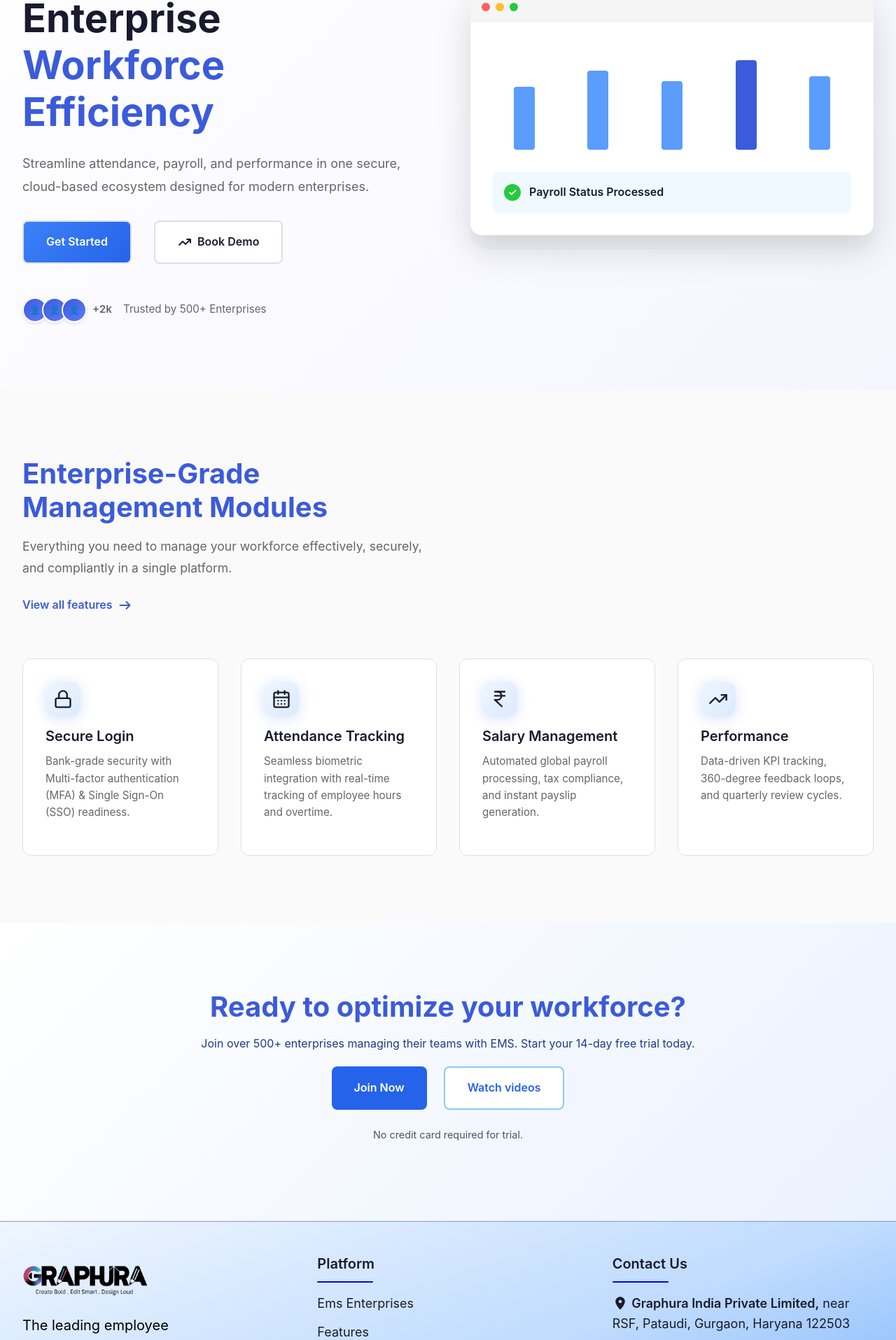
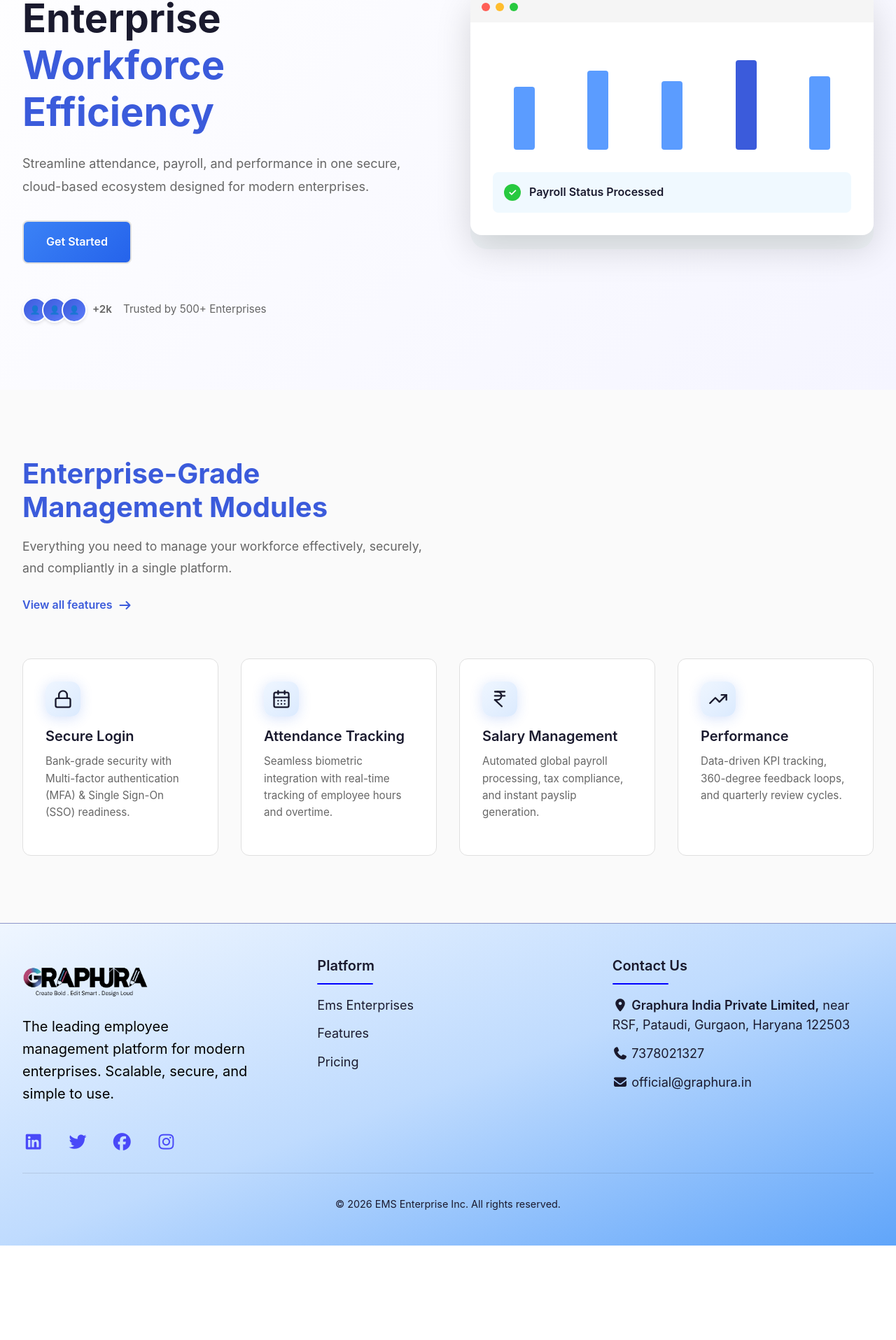
Before and after one commit to aloksingh12679/EMS, a React (Vite) app in the folder Frontend/: page / in a window 1280 px wide. Shown: the part 306-2221 px from the top of the page at 70% size. After the commit the page ends 2086 px from the top, so only its background shows below. Built offline with nearby package versions, Linux system fonts and the light colour scheme.

Commit message:
changes done in employee log in page

```diff
--- a/Frontend/src/pages/auth/EmployeeLogin.jsx
+++ b/Frontend/src/pages/auth/EmployeeLogin.jsx
@@ -2,7 +2,7 @@ import React, { useState } from "react";
 import { User, ArrowRight, Lock, Mail, KeyRound } from "lucide-react";
 import authService from "../../services/auth";
 import { useAuth } from "../../context/AuthContext";
-import EMPloginPic from "../../assets/images/emp.jpg";
+import EMPloginPic from "../../assets/images/Employee.jpeg";
 
 export default function EmployeeLogin() {
   const [view, setView] = useState("login");
--- a/Frontend/src/pages/common/HomePage.jsx
+++ b/Frontend/src/pages/common/HomePage.jsx
@@ -33,12 +33,12 @@ export default function HomePage() {
 
               <div className="hero-buttons">
                 <div className="hero-btn">
-                  <a href="#" className="btn-secondary get-started-btn">
+                  <a href="/register" className="btn-secondary get-started-btn">
                     Get Started
                   </a>
-                  <a href="#features" className="btn-secondary book-demo-btn">
+                  {/* <a href="#features" className="btn-secondary book-demo-btn">
                     <i class="fa-solid fa-arrow-trend-up"></i> Book Demo
-                  </a>
+                  </a> */}
                 </div>
               </div>
 
@@ -129,7 +129,7 @@ export default function HomePage() {
           </div>
         </section>
         {/* CTA Section */}
-        <section className="cta-section">
+        {/* <section className="cta-section">
           <div className="cta-container">
             <h2>Ready to optimize your workforce?</h2>
             <p>
@@ -144,7 +144,7 @@ export default function HomePage() {
 
             <p className="cta-note">No credit card required for trial.</p>
           </div>
-        </section>
+        </section> */}
         <Footer />
       </div>
     </>
```
Also changed, not shown: Frontend/src/assets/images/Employee.jpeg (added), Frontend/src/assets/images/login.png (added).
